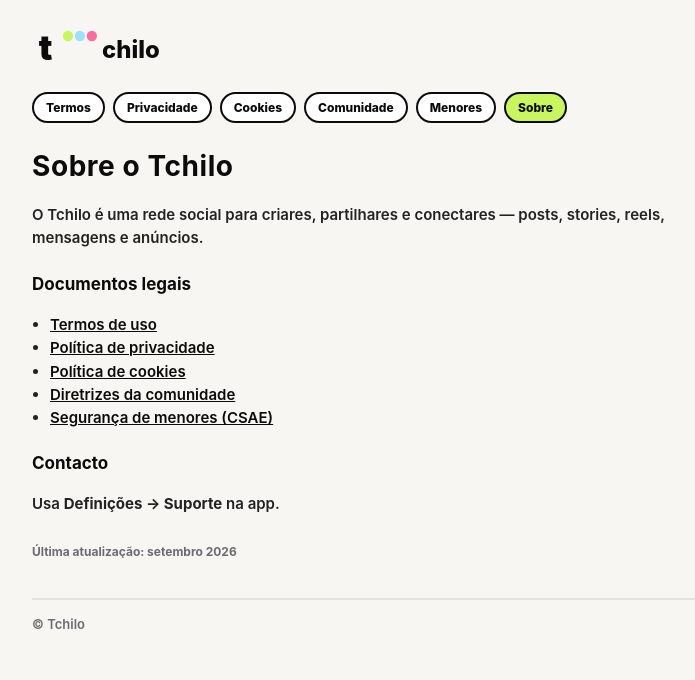
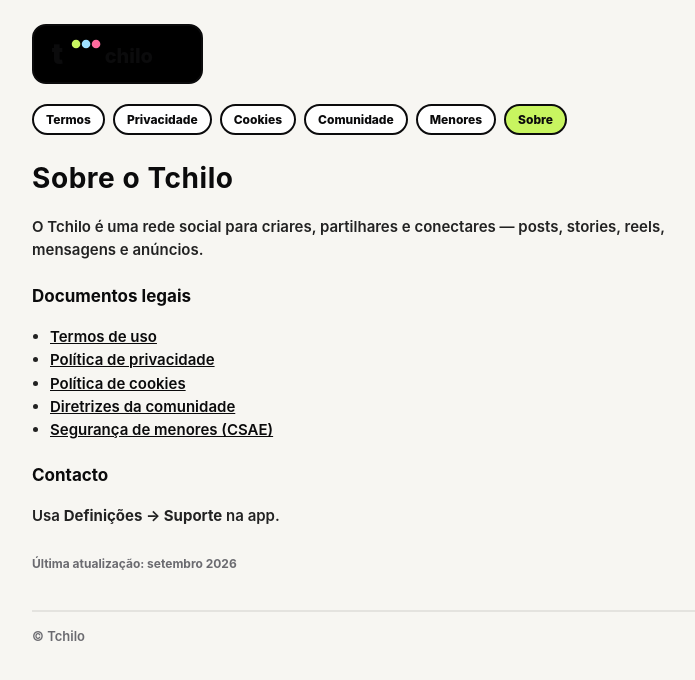
Before and after one commit to zacariasguilhermejoao-ui/tchilo-Pop, a website: page sobre/index.html in a window 1280 px wide. Shown: the whole page, without its empty margins (266-961 px from the left). Drawn offline with Linux system fonts and the light colour scheme.

Commit message:
Use exact user logo (three dots) on legal pages

```diff
--- a/legal.css
+++ b/legal.css
@@ -22,15 +22,18 @@
   padding: 24px 18px 64px;
 }
 .brand {
-  display: flex;
+  display: inline-flex;
   align-items: center;
-  gap: 0;
   margin-bottom: 20px;
   text-decoration: none;
   color: inherit;
+  background: #000;
+  border-radius: 14px;
+  padding: 8px 12px;
+  border: 2.5px solid #0B0B0C;
 }
 .brand img {
-  height: 48px;
+  height: 40px;
   width: auto;
   display: block;
   object-fit: contain;
```
